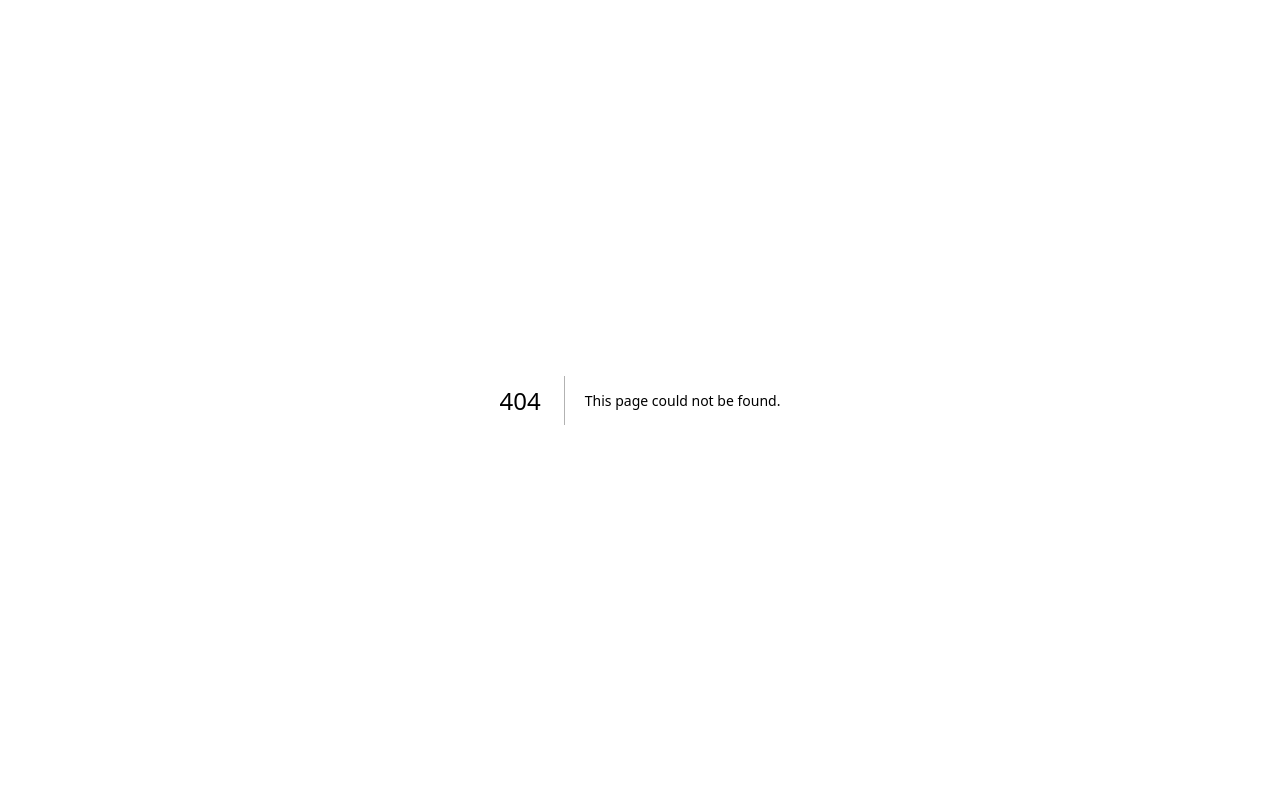
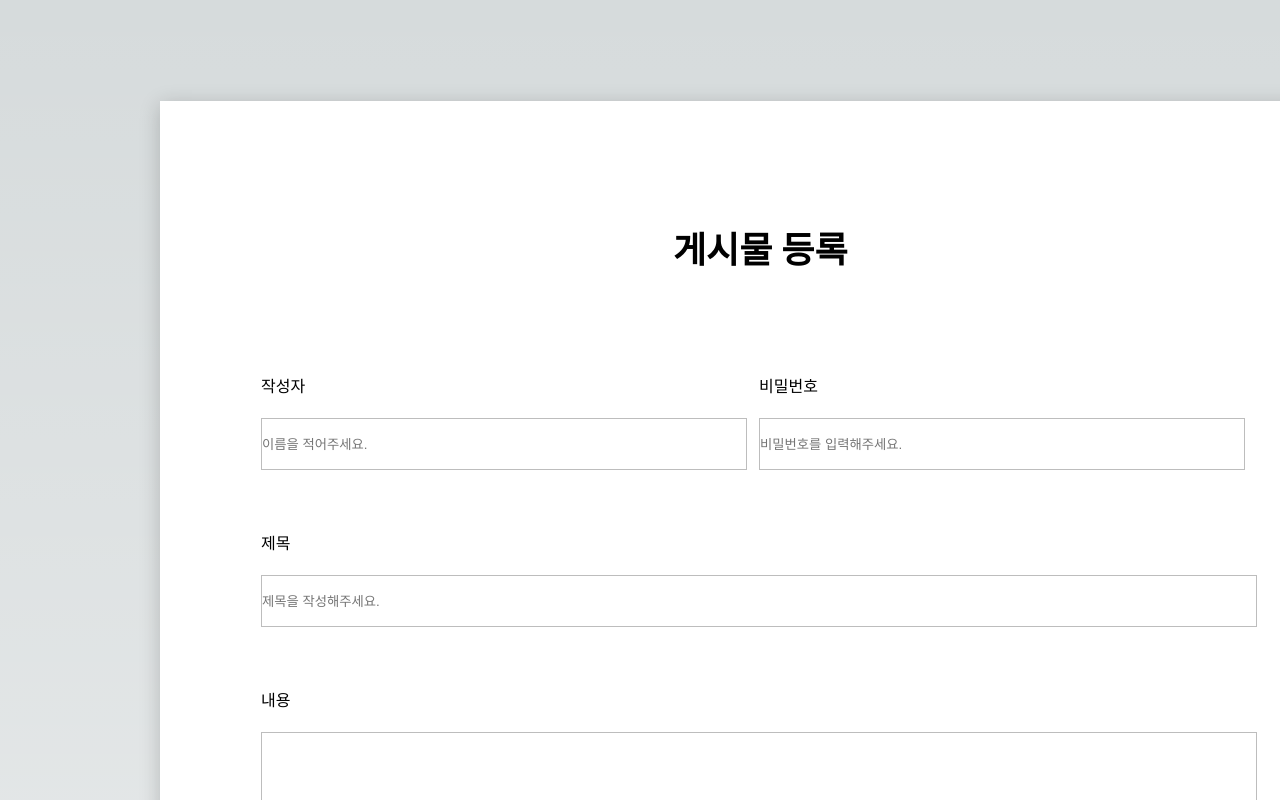
Before and after one commit to Seongju38/CodeCamp_Project, a Next.js app in the folder my-app/: page /boards/new in a window 1280 px wide. Before the commit this address had no page. Shown: the top 800 px of the page. Built offline with nearby package versions, Linux system fonts and the light colour scheme.

Commit message:
게시물 등록 UI 제작

```diff
--- /dev/null
+++ b/my-app/pages/boards/new/index.js
@@ -0,0 +1,83 @@
+import {
+  Container,
+  Title,
+  WriterWrapper,
+  InputWrapper,
+  Label,
+  WriterInput,
+  TitleInput,
+  ContentInput,
+  ZipCodeWrapper,
+  ZipCodeInput,
+  ZipCodeButton,
+  AddressInput,
+  YoutubeInput,
+  ImageWrapper,
+  ImageUploadButton,
+  OptionWrapper,
+  RadioBoxWrapper,
+  RadioButton,
+  RadioLabel,
+  SubmitButton,
+} from "../../../styles/boards-new";
+
+export default function () {
+  return (
+    <Container>
+      <Title>게시물 등록</Title>
+      <WriterWrapper>
+        <InputWrapper>
+          <Label>작성자</Label>
+          <WriterInput type="text" placeholder="이름을 적어주세요." />
+        </InputWrapper>
+        <InputWrapper>
+          <Label>비밀번호</Label>
+          <WriterInput type="password" placeholder="비밀번호를 입력해주세요." />
+        </InputWrapper>
+      </WriterWrapper>
+      <InputWrapper>
+        <Label>제목</Label>
+        <TitleInput type="text" placeholder="제목을 작성해주세요." />
+      </InputWrapper>
+      <InputWrapper>
+        <Label>내용</Label>
+        <ContentInput type="text" placeholder="내용을 작성해주세요." />
+      </InputWrapper>
+      <InputWrapper>
+        <Label>주소</Label>
+        <ZipCodeWrapper>
+          <ZipCodeInput placeholder="07250" />
+          <ZipCodeButton>우편번호 검색</ZipCodeButton>
+        </ZipCodeWrapper>
+        <AddressInput />
+        <AddressInput />
+      </InputWrapper>
+      <InputWrapper>
+        <Label>유튜브</Label>
+        <YoutubeInput placeholder="링크를 복사해주세요." />
+      </InputWrapper>
+      <ImageWrapper>
+        <Label>사진 첨부</Label>
+        <ImageUploadButton>
+          +<br></br>Upload
+        </ImageUploadButton>
+        <ImageUploadButton>
+          +<br></br>Upload
+        </ImageUploadButton>
+        <ImageUploadButton>
+          +<br></br>Upload
+        </ImageUploadButton>
+      </ImageWrapper>
+      <OptionWrapper>
+        <Label>메인 설정</Label>
+        <RadioBoxWrapper>
+          <RadioButton type="radio" id="youtube" name="radio-box" />
+          <RadioLabel>유튜브</RadioLabel>
+          <RadioButton type="radio" id="photo" name="radio-box" />
+          <RadioLabel>사진</RadioLabel>
+        </RadioBoxWrapper>
+      </OptionWrapper>
+      <SubmitButton>등록하기</SubmitButton>
+    </Container>
+  );
+}
--- /dev/null
+++ b/my-app/styles/boards-new.js
@@ -0,0 +1,129 @@
+import styled from "@emotion/styled";
+
+export const Container = styled.div`
+  width: 1200px;
+  background: white;
+  box-shadow: 0px 4px 20px 0px rgba(0, 0, 0, 0.2);
+  display: flex;
+  flex-direction: column;
+  justify-content: center;
+  /* align-items: center; */
+  padding: 60px 103px 100px 101px;
+  margin: 101px 160px 280px;
+`;
+
+export const Title = styled.div`
+  font-size: 36px;
+  font-weight: 700;
+  padding: 60px 0px 40px 412px;
+`;
+
+export const WriterWrapper = styled.div`
+  display: flex;
+  flex-direction: row;
+  justify-content: space-between;
+`;
+
+export const InputWrapper = styled.div`
+  padding-top: 40px;
+`;
+
+export const Label = styled.div`
+  font-size: 16px;
+  font-weight: 400px;
+  padding-top: 20px;
+  padding-bottom: 21px;
+`;
+
+export const WriterInput = styled.input`
+  width: 486px;
+  height: 52px;
+  border: 1px solid #bdbdbd;
+  margin-right: 12px;
+`;
+
+export const TitleInput = styled.input`
+  width: 996px;
+  height: 52px;
+  border: 1px solid #bdbdbd;
+`;
+
+export const ContentInput = styled.input`
+  width: 996px;
+  height: 480px;
+  border: 1px solid #bdbdbd;
+`;
+
+export const ZipCodeWrapper = styled.div`
+  display: flex;
+  flex-direction: row;
+`;
+
+export const ZipCodeInput = styled.input`
+  width: 77px;
+  height: 52px;
+  border: 1px solid #bdbdbd;
+  text-align: center;
+`;
+
+export const ZipCodeButton = styled.button`
+  padding: 14px 16px;
+  background: black;
+  color: white;
+  margin-left: 16px;
+`;
+
+export const AddressInput = styled.input`
+  width: 996px;
+  height: 52px;
+  border: 1px solid #bdbdbd;
+  margin-top: 16px;
+`;
+
+export const YoutubeInput = styled.input`
+  width: 996px;
+  height: 45.783px;
+  border: 1px solid #bdbdbd;
+`;
+
+export const ImageWrapper = styled.div`
+  padding-top: 40px;
+`;
+
+export const ImageUploadButton = styled.button`
+  width: 78px;
+  height: 78px;
+  background: #dbdbdb;
+  color: #4f4f4f;
+  font-size: 12px;
+  font-weight: 500;
+  margin-right: 24px;
+`;
+
+export const OptionWrapper = styled.div`
+  padding-top: 40px;
+`;
+
+export const RadioBoxWrapper = styled.div`
+  display: flex;
+`;
+
+export const RadioButton = styled.input`
+  width: 24px;
+  height: 24px;
+`;
+
+export const RadioLabel = styled.label`
+  font-size: 16px;
+  font-weight: 500;
+  margin-right: 20px;
+  margin-left: 8px;
+`;
+
+export const SubmitButton = styled.button`
+  padding: 14px 60px;
+  background: #ffd600;
+  margin: 80px 380px 100px 412px;
+  font-size: 16px;
+  font-weight: 500;
+`;
```
